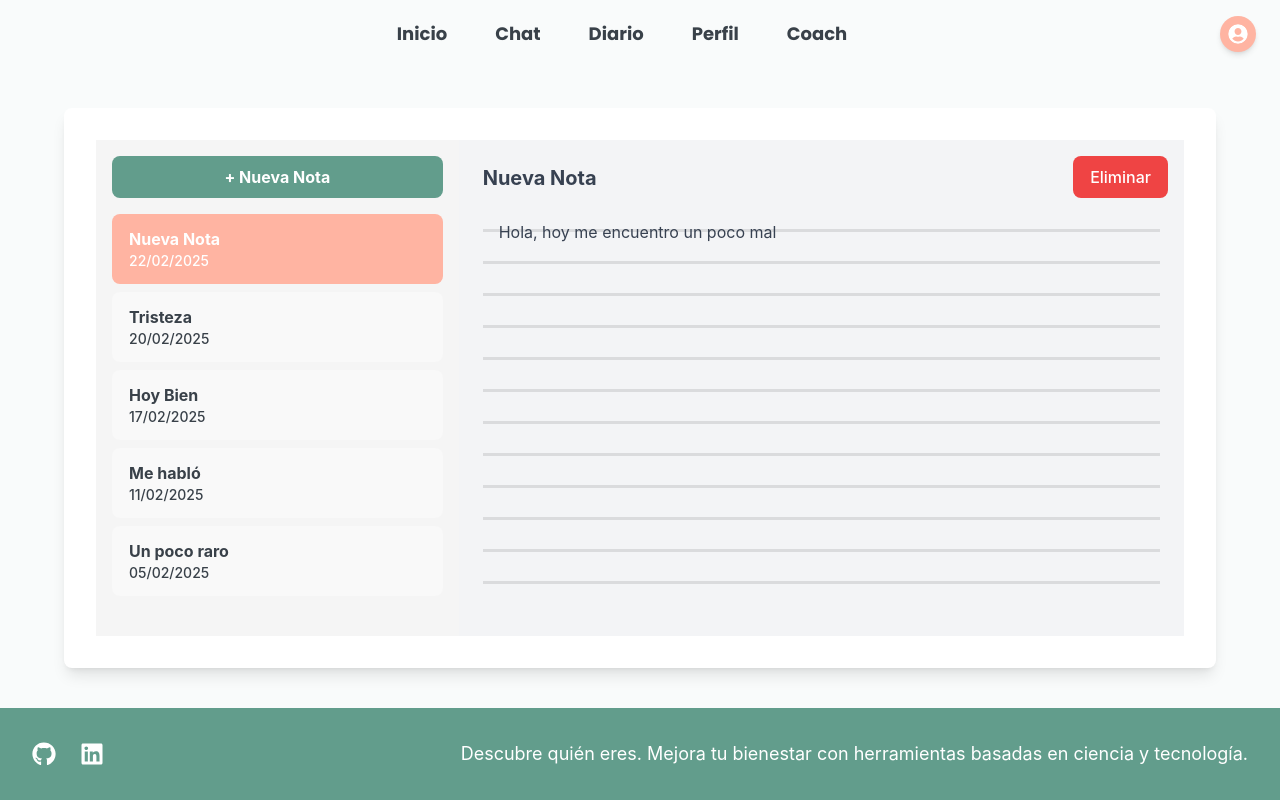
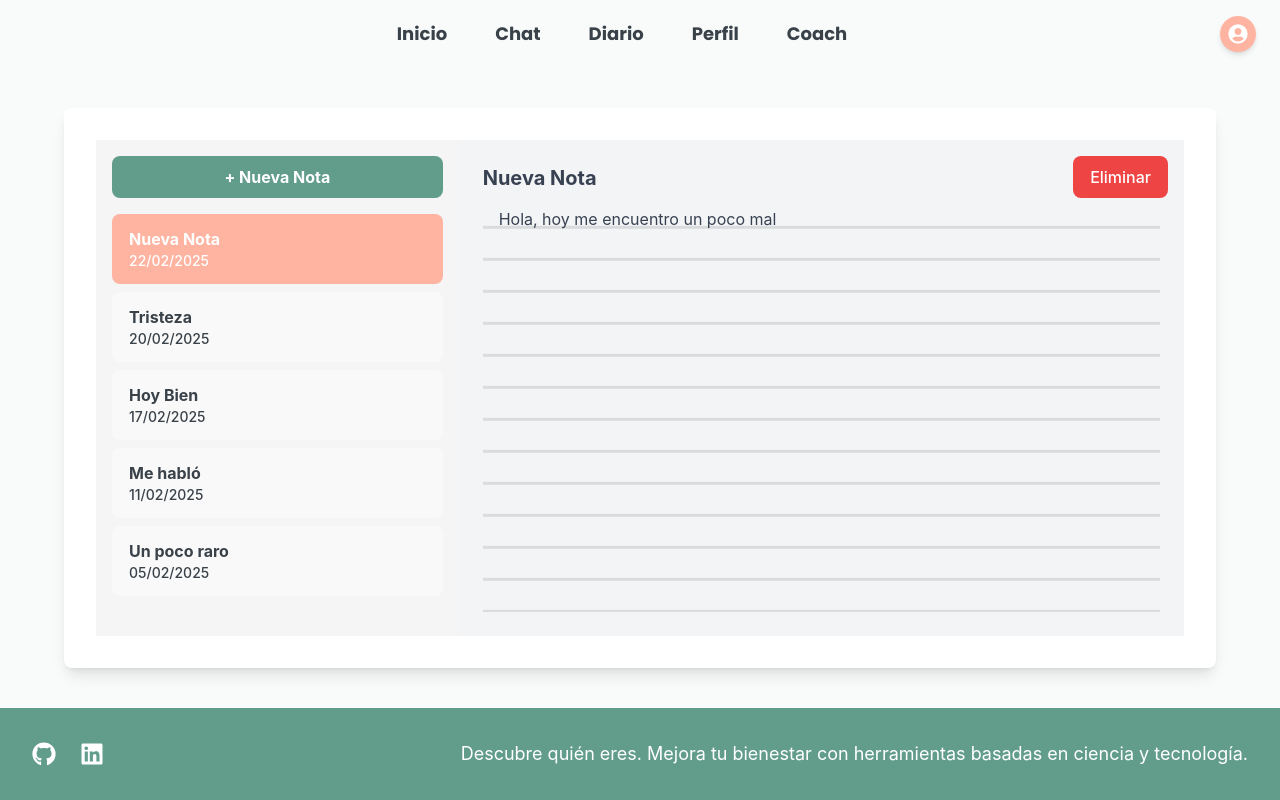
Before and after one commit to pablolobat0/bigFive, a React (Vite) app in the folder frontend/: page /diario in a window 1280 px wide. Built offline with nearby package versions, Linux system fonts and the light colour scheme.

Commit message:
Ejecto visual mejorado, ahora se escribe sobre la linea

```diff
--- a/frontend/src/components/NoteEditor.tsx
+++ b/frontend/src/components/NoteEditor.tsx
@@ -30,11 +30,12 @@ const NoteEditor = ({ note, onUpdateNote, onDeleteNote }: any) => {
         onChange={handleContentChange}
         placeholder="Escribe aquí..."
         style={{
-          backgroundImage: "linear-gradient(transparent 90%, rgba(0,0,0,0.1) 10%)",
-          backgroundSize: "100% 2rem",
-          lineHeight: "2rem",
-          backgroundAttachment: "local", // Permite que las líneas se muevan con el scroll
-          paddingTop: "1rem",
+            backgroundImage: "linear-gradient(transparent 90%, rgba(0,0,0,0.1) 10%)",
+            backgroundSize: "100% 2rem",
+            lineHeight: "2rem",
+            backgroundAttachment: "local", // Permite que las líneas se muevan con el scroll
+            backgroundPosition: "0 1.8rem", // Ajusta la posición vertical del fondo
+            paddingTop: "0.2rem", // Ajusta el padding superior para alinear el texto con las líneas
         }}
       />
     </section>
```
